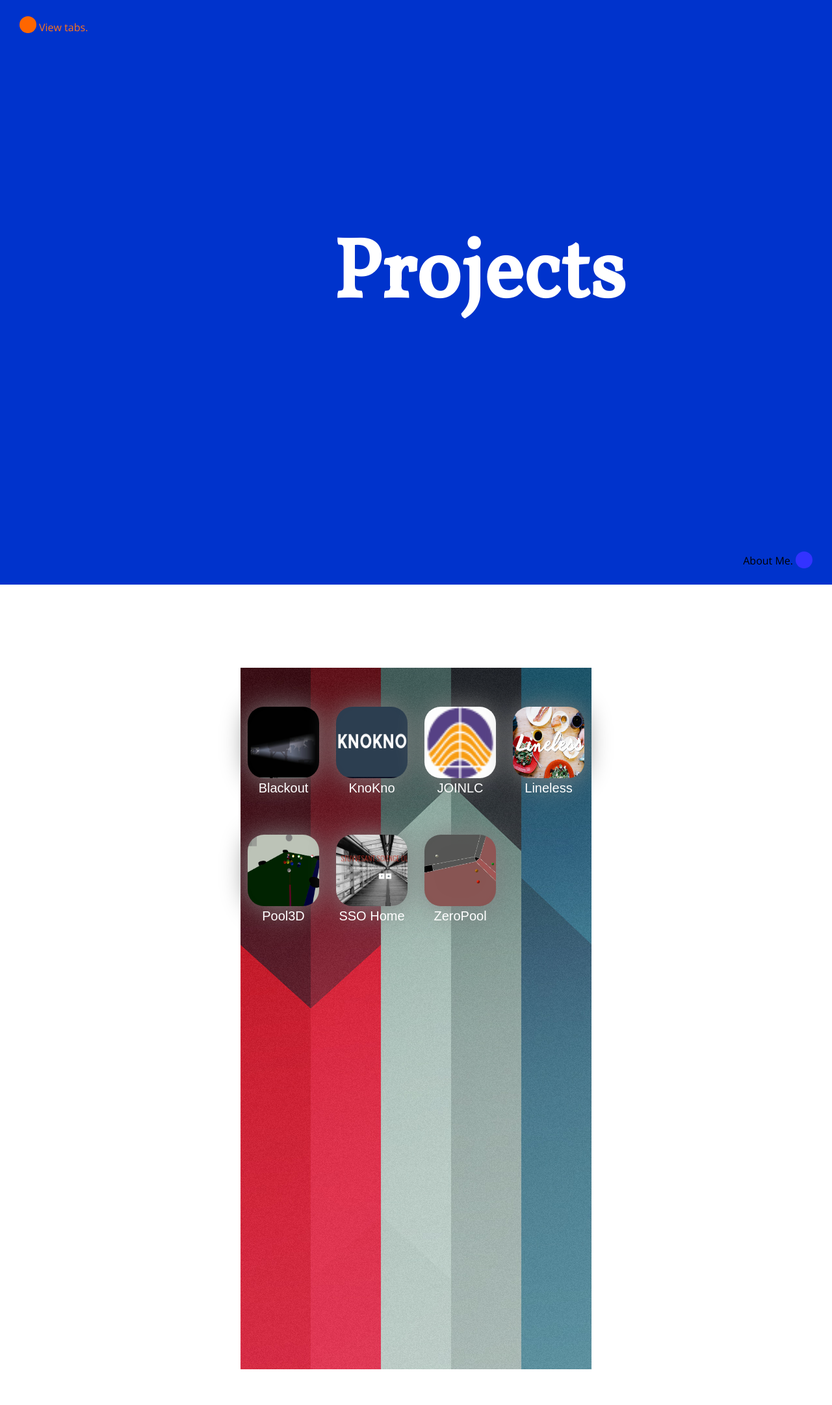
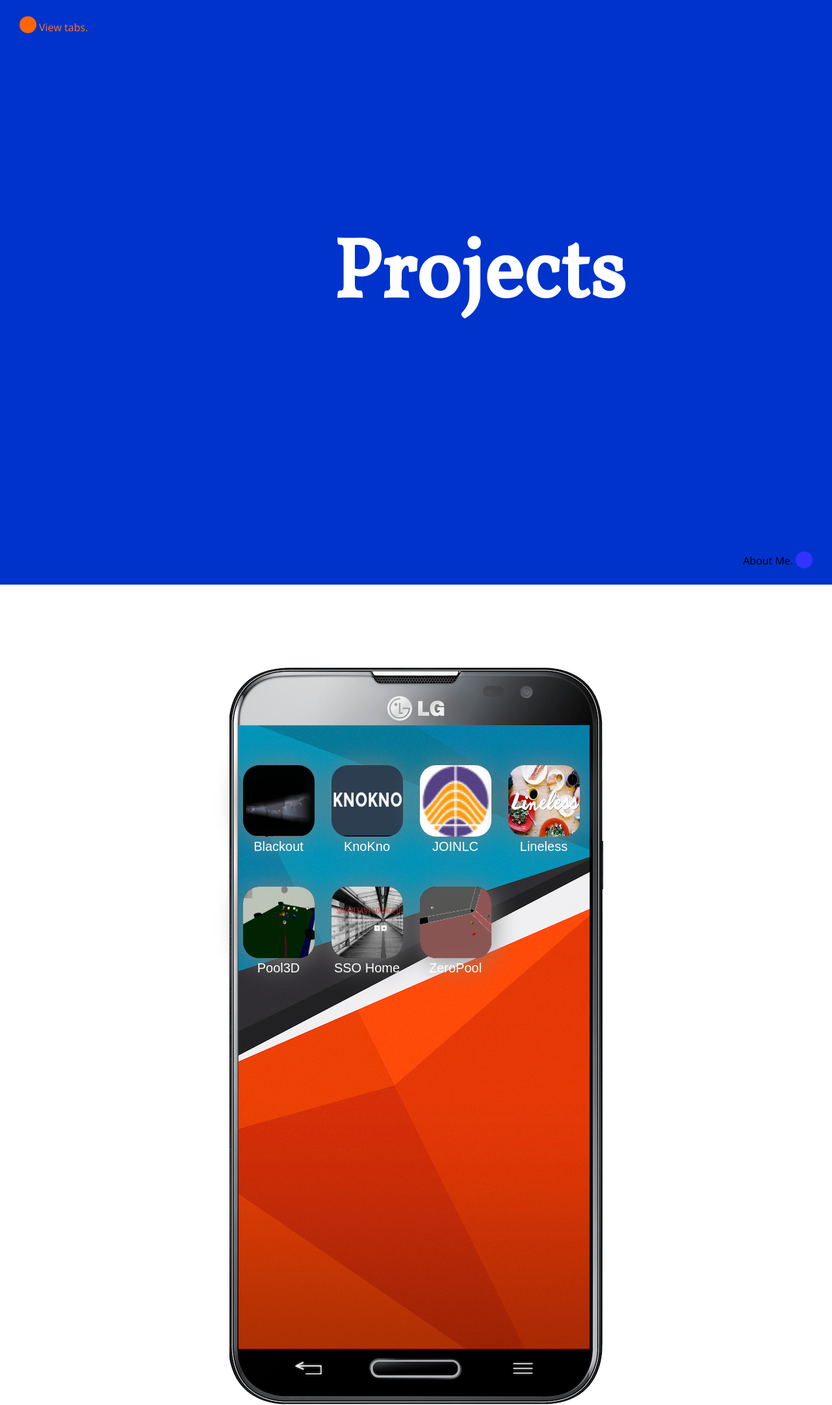
Before and after one commit to genjinoguchi/bc_days, a Jekyll site: the page built from index.html, in a window 1280 px wide. Shown: the whole page at 65% size. Built offline with Jekyll 4.4.1, drawn with Linux system fonts in a browser that asks for light colours; Markdown is read by kramdown in place of the engine named in the settings; before the commit the page ends 2108 px from its top, so only the background shows below that.

Commit message:
The phone looks so sick

```diff
--- a/res/css/main.css
+++ b/res/css/main.css
@@ -363,10 +363,13 @@
 }
 .project-icon
 {
-	padding-top: 60px;
+	top: 100px;
+	left: 10px;
+	padding-top: 50px;
 	padding-left: 11px;
 	padding-right: 11px;
 	display: inline-block;
+	position: relative;
 }
 .project-icon-thumbnail
 {
@@ -387,10 +390,10 @@
 #projects-display
 {
 	display: block;
-	width: 540px;
-	height: 1080px;
+	width: 575px;
+	height: 1135px;
 	margin: 10% auto;
-	background-image: url(../img/sense.jpg);
+	background-image: url(../img/pcquest-optimus-g-pro.jpg);
 }
 #projects-background
 {
```
Also changed, not shown: res/img/pcquest-optimus-g-pro.jpg (added), 2 other files.
